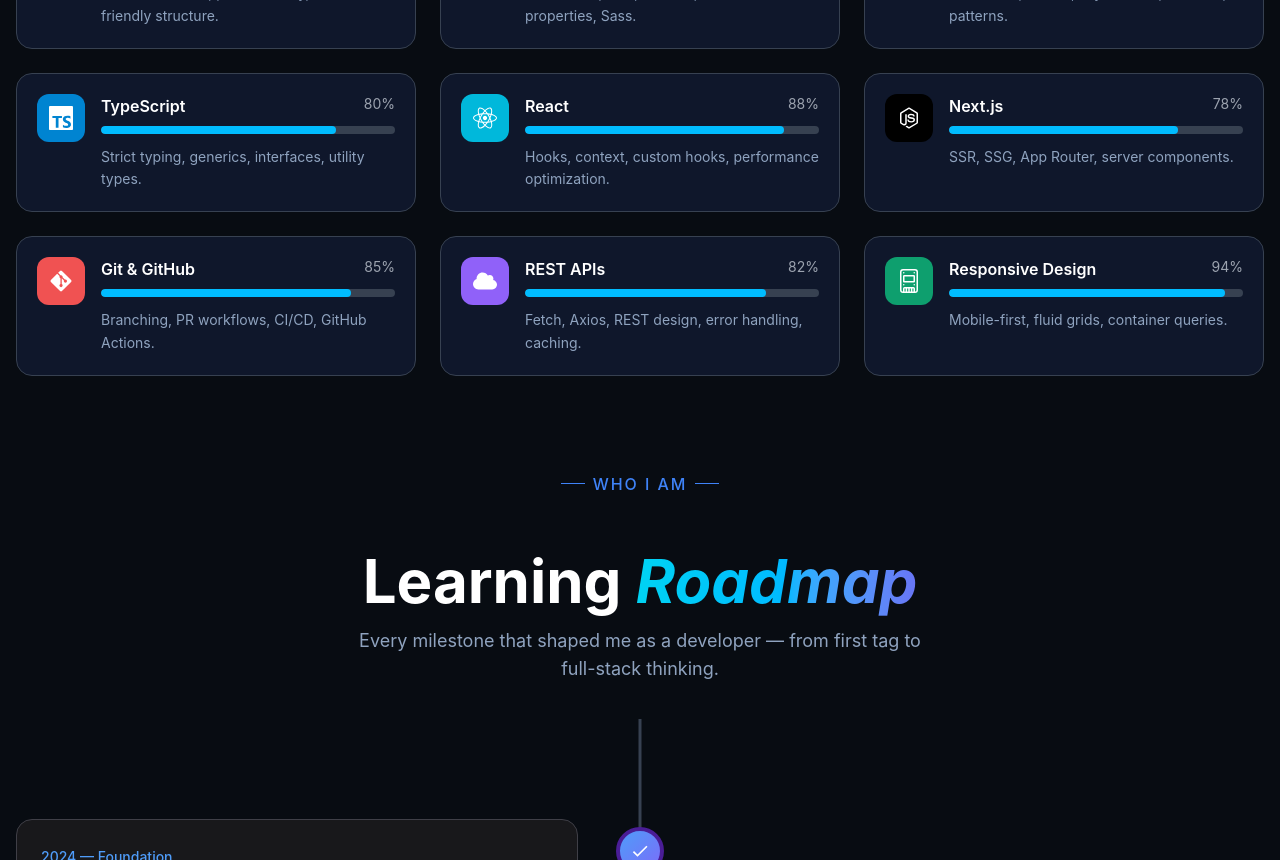
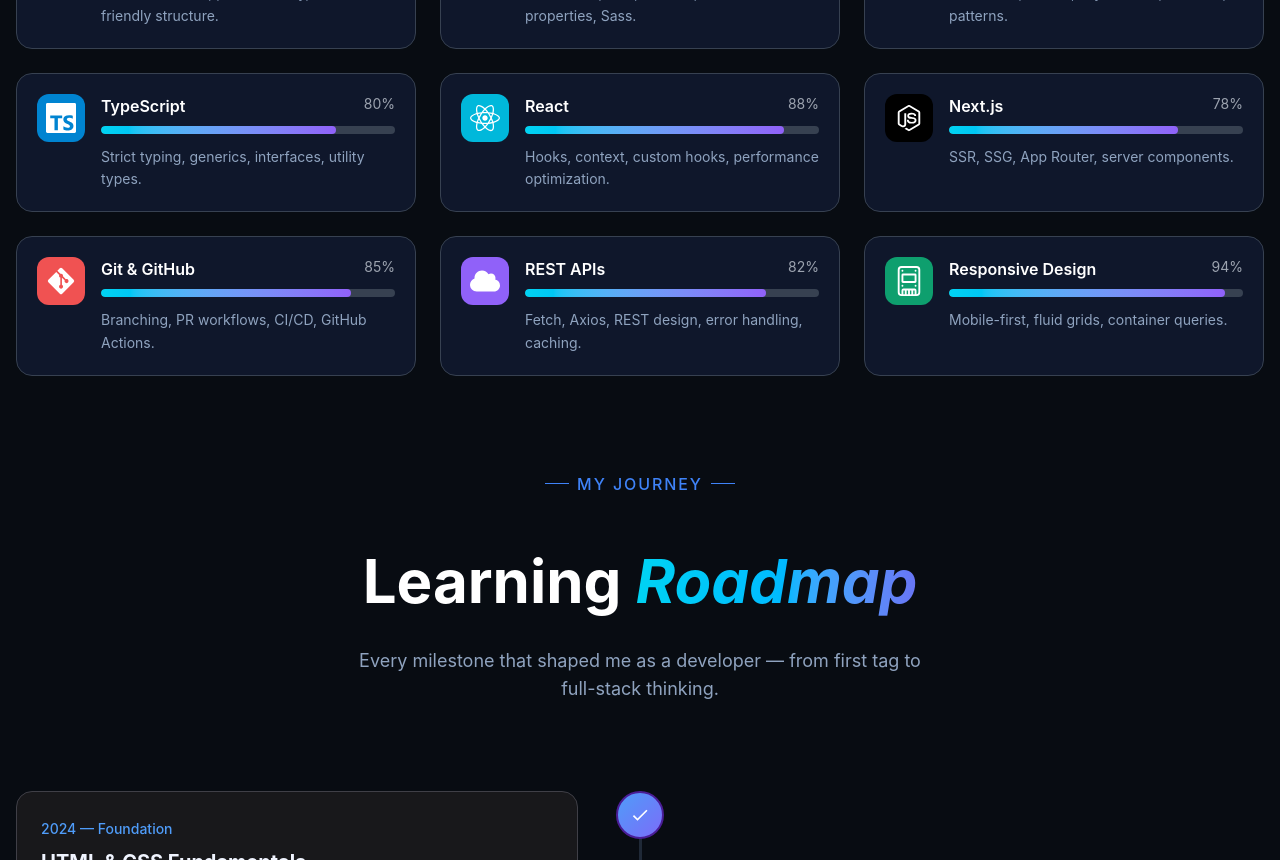
Before and after one commit to bader-codes/Bader-s-Portfolio, a React (Vite) app: page / in a window 1280 px wide. Shown: the part 1940-2800 px from the top of the page. Built offline with nearby package versions, Linux system fonts and the light colour scheme.

Commit message:
refactor timeline component and improve animations

```diff
--- a/src/components/Hero/HeroContent.tsx
+++ b/src/components/Hero/HeroContent.tsx
@@ -31,7 +31,7 @@
   return (
     <div
       id="hero"
-      className="relative z-9 max-w-7xl mx-auto w-full px-4 md:px-8 pt-20 pb-16 flex flex-col items-start"
+      className="relative max-w-7xl mx-auto w-full px-4 md:px-8 pt-20 pb-16 flex flex-col items-start"
     >
       {/* Greeting */}
       <p className="flex items-center gap-2 text-gray-400 font-medium mb-4">
--- a/src/components/Roadmap/Roadmap.tsx
+++ b/src/components/Roadmap/Roadmap.tsx
@@ -5,17 +5,19 @@
     <section id="Roadmap" className="py-8">
       <div className="w-full flex justify-center items-center">
         <p
-          className={`inline-flex items-center gap-2 text-base font-medium uppercase tracking-[0.12em]
+          className={`
+                inline-flex items-center gap-2 font-medium uppercase tracking-[0.12em]
+                after:content-[''] after:inline-block after:w-6 after:h-px after:bg-blue-500 text-base
                 text-blue-500 before:content-[''] before:inline-block before:w-6 before:h-px before:bg-blue-500
-                after:content-[''] after:inline-block after:w-6 after:h-px after:bg-blue-500`}
+                `}
         >
-          Who I Am
+          My Journey
         </p>
       </div>
 
       <div className="py-4 max-w-7xl mx-auto px-4 sm:px-6 lg:px-8 sm:py-12">
         <div className="w-full flex flex-col justify-center items-center">
-          <h2 className="text-4xl sm:text-5xl xl:text-6xl font-bold leading-tight text-center w-full">
+          <h2 className="text-4xl mb-5 sm:text-5xl xl:text-6xl font-bold leading-tight text-center w-full">
             Learning{" "}
             <span className="bg-linear-to-r from-cyan-400 via-sky-400 to-indigo-500 bg-clip-text text-transparent italic">
               Roadmap
--- /dev/null
+++ b/src/components/Roadmap/StatusDot.tsx
@@ -0,0 +1,33 @@
+import { MdCheck } from "react-icons/md";
+import { TbLoader3 } from "react-icons/tb";
+
+type StatusDotProps = {
+  completed: boolean;
+  mobile?: boolean;
+};
+
+export function StatusDot({ completed, mobile = false }: StatusDotProps) {
+  return (
+    <div
+      className={`
+        rounded-full flex items-center justify-center border-2
+        ${
+          mobile
+            ? "w-9 h-9 absolute right-2 top-2 md:hidden"
+            : "w-12 h-12 absolute left-1/2 top-0 -translate-x-1/2 hidden md:flex"
+        }
+        ${
+          completed
+            ? "bg-linear-[135deg] from-[#4f9cf9] to-[#7b6cf9] border-purple-900"
+            : "bg-blue-500 border-purple-900"
+        }
+      `}
+    >
+      {completed ? (
+        <MdCheck size={20} />
+      ) : (
+        <TbLoader3 size={20} className="animate-spin" />
+      )}
+    </div>
+  );
+}
--- a/src/components/Roadmap/TimeLine.tsx
+++ b/src/components/Roadmap/TimeLine.tsx
@@ -1,6 +1,7 @@
+import type { TargetAndTransition } from "framer-motion";
 import { timelineData } from "./timelineData";
-import { TbLoader3 } from "react-icons/tb";
-import { MdCheck } from "react-icons/md";
+import { StatusDot } from "./StatusDot";
+import { motion } from "motion/react";
 
 type TimelineItem = {
   year: string;
@@ -8,16 +9,21 @@
   desc: string;
   tags: string[];
   completed: boolean;
+  initial?: TargetAndTransition;
+  whileInView?: TargetAndTransition;
 };
 
 export default function Timeline() {
   return (
-    <section className="py-20">
+    <section className="py-8">
       <div className="container mx-auto px-4 max-w-7xl">
         {/* Main Wrapper */}
         <div className="relative">
           {/* Center Line */}
-          <div className="absolute left-1/2 -top-25 -bottom-25 w-0.75 bg-gray-700 -translate-x-1/2 hidden md:block" />
+          <div
+            className="absolute left-1/2 top-0 -bottom-20 w-0.75 -translate-x-1/2
+            hidden md:block bg-gray-800"
+          />
 
           {timelineData.map((item: TimelineItem, index) => {
             const isLeft = index % 2 === 0;
@@ -25,34 +31,25 @@
             return (
               <div
                 key={index}
-                className={`relative flex mb-12 items-center
-                ${isLeft ? "md:justify-start" : "md:justify-end"}
-                justify-center`}
+                className={`relative flex mb-12 items-center overflow-hidden
+                  justify-center ${isLeft ? "md:justify-start" : "md:justify-end"}
+                 `}
               >
                 {/* Dot */}
-                <div
-                  className={`
-                    absolute z-9 w-8 h-8 md:w-12 md:h-12 rounded-full flex items-center justify-center
-                    border-4 right-2 top-2 md:left-1/2 md:right-auto md:-translate-x-1/2
-                    ${
-                      item.completed
-                        ? "bg-linear-[135deg] from-[#4f9cf9] to-[#7b6cf9] border-purple-900"
-                        : "bg-blue-500 border-blue-400 animate-pulse"
-                    }
-                `}
-                >
-                  {item.completed ? (
-                    <MdCheck size={20} />
-                  ) : (
-                    <TbLoader3 size={20} className="animate-spin" />
-                  )}
-                </div>
+                <StatusDot completed={item.completed} />
 
                 {/* Card */}
-                <div
+                <motion.div
+                  initial={item.initial}
+                  whileInView={item.whileInView}
+                  transition={{ duration: 0.7, ease: "easeInOut" }}
+                  viewport={{ once: false }}
                   className={`w-full md:w-[45%] bg-zinc-900 p-6 rounded-2xl border border-zinc-700
-                  ${isLeft ? "md:mr-auto" : "md:ml-auto"}`}
+                  ${isLeft ? "md:mr-auto" : "md:ml-auto"} relative`}
                 >
+                  {/* Mobile Dot */}
+                  <StatusDot completed={item.completed} mobile={true} />
+
                   <span className="text-sm text-[#4f9cf9] font-medium">
                     {item.year}
                   </span>
@@ -73,7 +70,7 @@
                       </span>
                     ))}
                   </div>
-                </div>
+                </motion.div>
               </div>
             );
           })}
--- a/src/components/Roadmap/timelineData.ts
+++ b/src/components/Roadmap/timelineData.ts
@@ -5,6 +5,8 @@
     desc: "Learned semantic HTML5 structure, CSS box model, Flexbox, and basic responsive layouts. Built my first static websites.",
     tags: ["HTML5", "CSS3", "Flexbox"],
     completed: true,
+    initial: { opacity: 0, x: -100 },
+    whileInView: { opacity: 1, x: 0 },
   },
   {
     year: "2024 — Core",
@@ -12,6 +14,8 @@
     desc: "Mastered variables, functions, arrays, objects, DOM manipulation, and event-driven programming.",
     tags: ["JavaScript", "DOM API", "Events"],
     completed: true,
+    initial: { opacity: 0, x: 100 },
+    whileInView: { opacity: 1, x: 0 },
   },
   {
     year: "2025 — Deep Dive",
@@ -19,6 +23,8 @@
     desc: "Explored closures, prototypes, async/await, Promises, ES modules, and design patterns.",
     tags: ["ES2022+", "Async/Await", "OOP"],
     completed: true,
+    initial: { opacity: 0, x: -100 },
+    whileInView: { opacity: 1, x: 0 },
   },
   {
     year: "2025 — Type Safety",
@@ -26,6 +32,8 @@
     desc: "Adopted TypeScript for scalable codebases. Learned strict typing, generics, enums.",
     tags: ["TypeScript", "Generics", "Interfaces"],
     completed: true,
+    initial: { opacity: 0, x: 100 },
+    whileInView: { opacity: 1, x: 0 },
   },
   {
     year: "2025 — Framework",
@@ -33,6 +41,8 @@
     desc: "Built component-driven UIs with hooks, context API, custom hooks.",
     tags: ["React 18", "Hooks", "Zustand"],
     completed: true,
+    initial: { opacity: 0, x: -100 },
+    whileInView: { opacity: 1, x: 0 },
   },
   {
     year: "2026–Now — Horizon",
@@ -40,5 +50,7 @@
     desc: "Currently expanding into back-end with Node.js, Express, PostgreSQL, and Prisma.",
     tags: ["Node.js", "PostgreSQL", "Prisma"],
     completed: false,
+    initial: { opacity: 0, x: 100 },
+    whileInView: { opacity: 1, x: 0 },
   },
 ];
--- a/src/components/Skills/SkillsHighLight.tsx
+++ b/src/components/Skills/SkillsHighLight.tsx
@@ -17,7 +17,7 @@
                 <div
                   className={`w-12 h-12 flex items-center justify-center rounded-xl text-white ${skill.color}`}
                 >
-                  <Icon size={24} />
+                  <Icon size={30} />
                 </div>
 
                 <div className="flex-1">
@@ -33,11 +33,11 @@
 
                   <div className="w-full h-2 bg-gray-700 rounded-full overflow-hidden mb-3">
                     <motion.div
+                      className="bg-linear-to-r from-cyan-400 to-purple-500 h-full rounded-full"
+                      whileInView={{ width: `${skill.percent}%` }}
+                      transition={{ duration: 1.2 }}
+                      viewport={{ once: false }}
                       initial={{ width: 0 }}
-                      whileInView={{ width: `${skill.percent}%` }}
-                      viewport={{ once: false }}
-                      transition={{ duration: 1.2 }}
-                      className="h-full bg-sky-400 rounded-full"
                     />
                   </div>
 
```
Also changed, not shown: src/App.tsx (line endings or trailing spaces).
